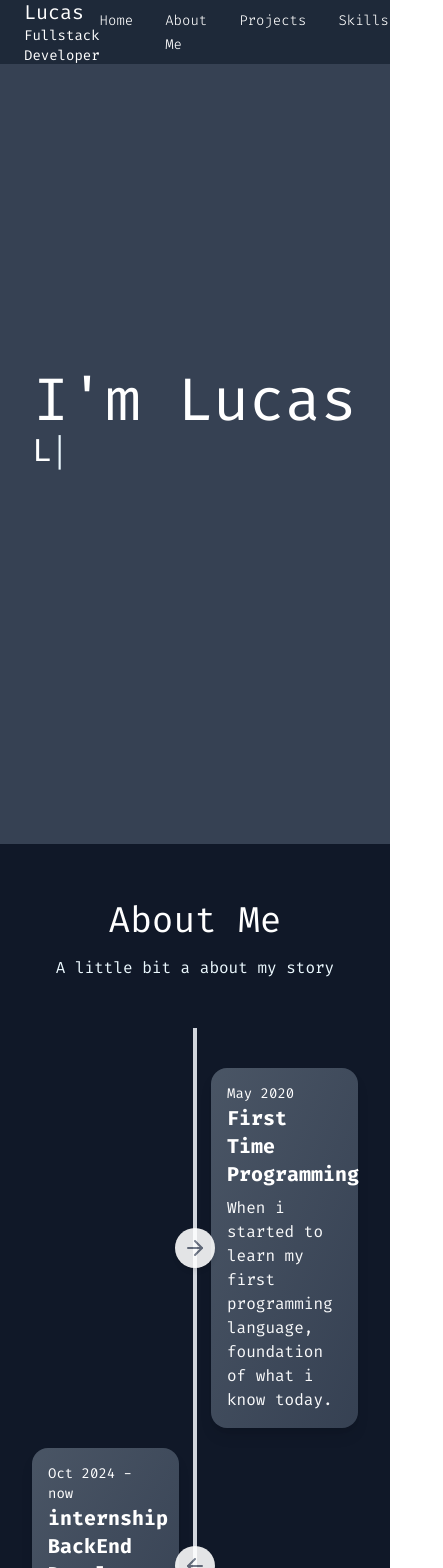
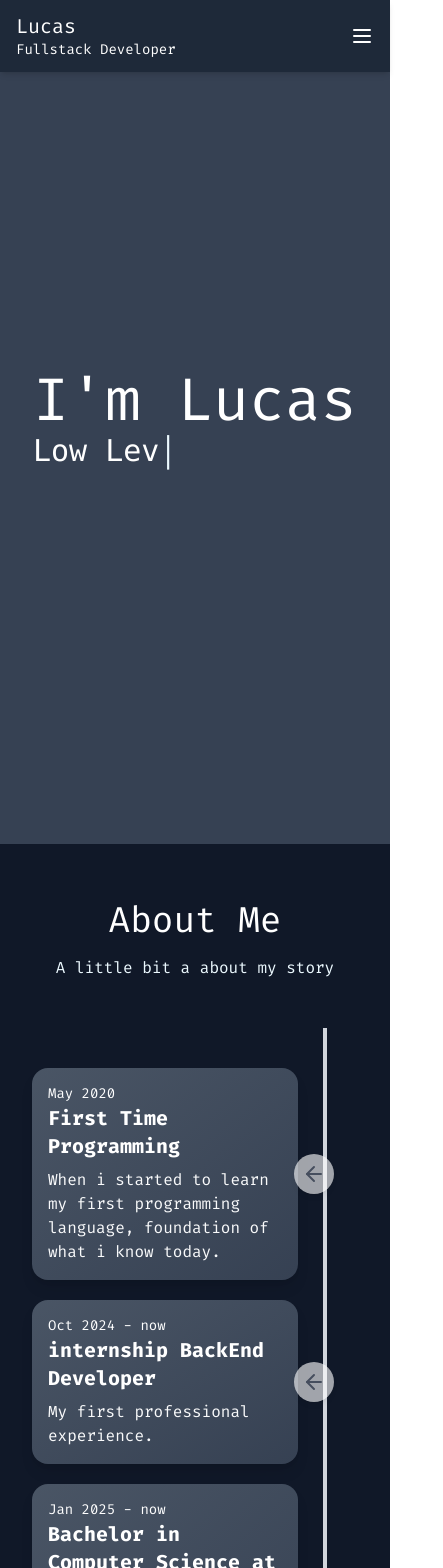
Before and after one commit to LucasNarZ/Portfolio, a React (Vite) app: page / in a window 390 px wide. Shown: the top 1568 px of the page, 443 px wide, since content can reach past the window. Built offline with nearby package versions, Linux system fonts and the light colour scheme.

Commit message:
feat: improve responsivenes

```diff
--- a/src/components/careerTimeline.tsx
+++ b/src/components/careerTimeline.tsx
@@ -27,17 +27,17 @@ const careerData: CareerStep[] = [
 export default function CareerTimeline() {
     return (
         <div className="relative flex flex-col items-center px-4 py-10">
-            <div className="absolute left-1/2 top-0 h-full w-1 bg-gray-300 transform -translate-x-1/2" />
+            <div className={`absolute left-5/6 md:left-1/2 top-0 h-full w-1 bg-gray-300 transform -translate-x-1/2`} />
 
             {careerData.map((step, index) => {
-                const isLeft = index % 2 === 0;
+                const isLeft = window.innerWidth > 500 ? index % 2 === 0 : 0;
                 return (
                     <div
                         key={index}
                         className={`relative w-full flex items-center mb-5 transition-all duration-500 ${!isLeft ? "justify-start" : "justify-end"
                             }`}
                     >
-                        <div className="w-1/2 px-4 group ">
+                        <div className="w-5/6 md:w-1/2 px-4 group ">
                             <div className="bg-gradient-to-br from-white to-gray-50 dark:from-gray-600 dark:to-gray-700 shadow-lg group-hover:shadow-2xl rounded-2xl p-4 transform transition-all duration-300 group-hover:scale-[1.03]">
                                 <p className="text-sm text-gray-400 dark:text-white">{step.date}</p>
                                 <h3 className="text-xl font-bold text-gray-800  dark:text-white">{step.title}</h3>
@@ -45,7 +45,7 @@ export default function CareerTimeline() {
                             </div>
                         </div>
 
-                        <div className="absolute left-1/2 transform -translate-x-1/2 z-10 bg-white p-2 rounded-full shadow-md group-hover:shadow-xl transition-all duration-300 animate-pulse">
+                        <div className="absolute left-5/6 md:left-1/2 transform -translate-x-1/2 z-10 bg-white p-2 rounded-full shadow-md group-hover:shadow-xl transition-all duration-300 animate-pulse">
                             <div className="transition-transform duration-300 group-hover:scale-125">
                                 {isLeft ? (
                                     <ArrowRight className="text-gray-500" />
--- a/src/components/header.tsx
+++ b/src/components/header.tsx
@@ -1,53 +1,78 @@
-import type { Dispatch } from "react";
+import { useState, type Dispatch } from "react";
 import ThemeToggle from "./themeToggle";
-import LanguageToggle from "./languageToggle";
 
 interface HeaderProps {
     darkTheme: boolean;
     setDarkTheme: Dispatch<boolean>;
 }
 
-function Header({darkTheme, setDarkTheme}:HeaderProps){
-    return(
-        <nav className="flex justify-between items-center w-[100vw] h-16 p-3 bg-gray-100 dark:bg-gray-800 fixed z-1000">
-            <div className="flex flex-col ml-3">
+function Header({ darkTheme, setDarkTheme }: HeaderProps) {
+    const [isMenuOpen, setIsMenuOpen] = useState(false);
+
+    return (
+        <nav className="w-full fixed z-50 bg-gray-100 dark:bg-gray-800 shadow-md">
+            <div className="max-w-screen-xl mx-auto px-4 py-3 flex items-center justify-between">
+                <div className="flex flex-col">
                     <p className="text-xl dark:text-white text-black">Lucas</p>
                     <p className="text-sm dark:text-white text-black">Fullstack Developer</p>
                 </div>
-            <div>
-                <ul className="flex gap-8">
-                    <li className="underline-animate group">
-                        <span><a href="#Home">Home</a></span>
-                        <span></span>
+
+                <button
+                    className="md:hidden text-black dark:text-white"
+                    onClick={() => setIsMenuOpen(!isMenuOpen)}
+                    aria-label="Toggle Menu"
+                >
+                    <svg
+                        className="w-6 h-6"
+                        fill="none"
+                        stroke="currentColor"
+                        viewBox="0 0 24 24"
+                        xmlns="http://www.w3.org/2000/svg"
+                    >
+                        {isMenuOpen ? (
+                            <path strokeLinecap="round" strokeLinejoin="round" strokeWidth={2} d="M6 18L18 6M6 6l12 12" />
+                        ) : (
+                            <path strokeLinecap="round" strokeLinejoin="round" strokeWidth={2} d="M4 6h16M4 12h16M4 18h16" />
+                        )}
+                    </svg>
+                </button>
+
+                <div className="hidden md:flex gap-8 items-center">
+                    <ul className="flex gap-6">
+                        {["Home", "AboutMe", "Projects", "Skills", "Contact", "SideProjects"].map((section) => (
+                            <li key={section} className="underline-animate group">
+                                <a href={`#${section}`}>{section.replace(/([A-Z])/g, ' $1').trim()}</a>
                             </li>
-                    <li className="underline-animate group">
-                        <span><a href="#AboutMe">About Me</a></span>
-                        <span></span>
+                        ))}
+                    </ul>
+                    <div className="flex gap-4">
+                        <ThemeToggle darkTheme={darkTheme} setDarkTheme={setDarkTheme} />
+                    </div>
+                </div>
+            </div>
+
+            {isMenuOpen && (
+                <div className="md:hidden px-4 pb-4">
+                    <ul className="flex flex-col gap-3">
+                        {["Home", "AboutMe", "Projects", "Skills", "Contact", "SideProjects"].map((section) => (
+                            <li key={section} className="underline-animate group">
+                                <a
+                                    href={`#${section}`}
+                                    onClick={() => setIsMenuOpen(false)} // Close menu on click
+                                    className="block py-1 text-black dark:text-white"
+                                >
+                                    {section.replace(/([A-Z])/g, ' $1').trim()}
+                                </a>
                             </li>
-                    <li className="underline-animate group">
-                        <span><a href="#Projects">Projects</a></span>
-                        <span></span>
-                    </li>
-                    <li className="underline-animate group">
-                        <span><a href="#Skills">Skills</a></span>
-                        <span></span>
-                    </li>
-                    <li className="underline-animate group">
-                        <span><a href="#Contact">Contact</a></span>
-                        <span></span>
-                    </li>
-                    <li className="underline-animate group">
-                        <span><a href="#SideProjects">Side Projects</a></span>
-                        <span></span>
-                    </li>
+                        ))}
                     </ul>
+                    <div className="flex gap-4 mt-4">
+                        <ThemeToggle darkTheme={darkTheme} setDarkTheme={setDarkTheme} />
                     </div>
-            <div className="flex gap-6">
-                <ThemeToggle  darkTheme={darkTheme} setDarkTheme={setDarkTheme} />
-                <LanguageToggle />
                 </div>
+            )}
         </nav>
-    )
+    );
 }
 
-export default Header
+export default Header;
--- a/src/components/project.tsx
+++ b/src/components/project.tsx
@@ -11,7 +11,7 @@ interface ProjectCardProps {
 
 export default function ProjectCard({ title, description, imageUrl, technologies = [], githubUrl = "#", liveUrl = "#" }: ProjectCardProps) {
     return (
-        <div className="group relative overflow-hidden w-[50vw] max-w-[600px] rounded-2xl border transition-transform hover:scale-[1.02] shadow-xl hover:shadow-2xl bg-white/70 border-gray-200 backdrop-blur-md dark:bg-white/10 dark:border-white/20">
+        <div className="group relative overflow-hidden w-11/12 place-self-center md:w-[50vw] max-w-[600px] rounded-2xl border transition-transform hover:scale-[1.02] shadow-xl hover:shadow-2xl bg-white/70 border-gray-200 backdrop-blur-md dark:bg-white/10 dark:border-white/20">
             <img src={imageUrl} alt={title} className="w-full h-52 object-cover transition-transform duration-500 group-hover:scale-105" />
             <div className="p-5 space-y-3">
                 {technologies.length > 0 && (
--- a/src/sections/aboutMe.tsx
+++ b/src/sections/aboutMe.tsx
@@ -2,9 +2,9 @@ import CareerTimeline from "../components/careerTimeline"
 
 function AboutMe(){
     return (
-        <section id="AboutMe" className="flex flex-col w-[100vw] h-[900px] bg-gray-100 dark:bg-gray-900 items-center">
+        <section id="AboutMe" className="flex flex-col w-[100vw] min-h-[900px] bg-gray-100 dark:bg-gray-900 items-center pb-5">
             <h1 className="text-4xl mt-14 mb-4 text-black dark:text-white">About Me</h1>
-            <p className="mb-12">A little bit a about my story</p>
+            <p className="mb-12 text-center">A little bit a about my story</p>
             <div className="flex">
                 <CareerTimeline />
             </div>
--- a/src/sections/contactMe.tsx
+++ b/src/sections/contactMe.tsx
@@ -12,7 +12,7 @@ function ContactMe() {
         <a href="mailto:lucasnarloch123@gmail.com" className="text-gray-800 dark:text-white hover:text-red-500 transition-colors" aria-label="Email">
             <FaEnvelope className="w-12 h-12" />
         </a>
-        <a href="https://linkedin.com/in/" target="_blank" rel="noopener noreferrer" className="text-gray-800 dark:text-white hover:text-blue-700 transition-colors" aria-label="LinkedIn">
+        <a href="https://www.linkedin.com/in/lucasnarloch" target="_blank" rel="noopener noreferrer" className="text-gray-800 dark:text-white hover:text-blue-700 transition-colors" aria-label="LinkedIn">
             <FaLinkedin className="w-12 h-12"/>
         </a>
       </div>
--- a/src/sections/projects.tsx
+++ b/src/sections/projects.tsx
@@ -2,15 +2,18 @@ import ProjectCard from "../components/project"
 
 function Projects(){
     return (
-        <section id="Projects" className="flex flex-col w-[100vw] h-[1100px] bg-white
-        dark:bg-gray-700 items-center">
+        <section id="Projects" className="flex flex-col w-[100vw] min-h-[1100px] bg-white
+        dark:bg-gray-700 items-center pb-10">
             <h1 className="text-4xl mt-14 mb-4 text-black dark:text-white">Projects</h1>
-            <p className="mb-12 text-black dark:text-white">Some projects that demonstrate my skills.</p>
-            <div className="grid grid-cols-2 gap-12">
+            <p className="mb-12 text-black dark:text-white text-center">Some projects that demonstrate my skills.</p>
+            <div className="grid grid-cols-1 md:grid-cols-2 gap-12">
+                <ProjectCard title="Sunlog.dev" description="Sunlog.dev is a developer-focused platform to create, share, and discover devlogs. Organize your coding journey by projects, skills, and tags, and explore trending users and posts. Built with Next.js, NestJS, and PostgreSQL for a fast and scalable experience." imageUrl="sunlog.png" technologies={["NestJS", "NextJS", "Docker", "PostgresSQL", "Sequelize", "AWS", "CI/CD"]} liveUrl="52.207.81.181" githubUrl="https://github.com/LucasNarZ/Sunlog.dev"/>
+
                 <ProjectCard title="Bookland" description="A monthly book subscription website made using React and Sass." imageUrl="bookland.png"  technologies={["HTML", "CSS", "React", "Redux"]} liveUrl="https://landing-page-lucasnarz.vercel.app/" githubUrl="https://github.com/LucasNarZ/Book-Service-Landing-page"/>
-                <ProjectCard title="Form" description="A dev form using react-hook-form lib." imageUrl="form.png" technologies={["React", "React Hook Form", "Material UI"]} liveUrl="form-five-xi.vercel.app" githubUrl="https://github.com/LucasNarZ/Form"/>
+
                 <ProjectCard title="PocScript" description="A compiler written in C that converts to assembly." imageUrl="gear.svg" technologies={["C", "NASM", "make"]}/>
-                <ProjectCard title="Simple Thermostat" description="A simple thermostat firmware written in C++ that connection to aws, basic control front-end and api using API Gateway." imageUrl="gear.svg" technologies={["C++", "Arduino Framework", "Esp32", "AWS"]}/>
+
+                <ProjectCard title="Simple Thermostat" description="A simple thermostat firmware written in C++ that connect to aws, basic control front-end and api using API Gateway." imageUrl="gear.svg" technologies={["C++", "Arduino Framework", "Esp32", "AWS"]}/>
             </div>
 
         </section>
--- a/src/sections/skills.tsx
+++ b/src/sections/skills.tsx
@@ -1,5 +1,5 @@
 import { FaPython, FaReact, FaAws, FaNode, FaDocker, FaSass} from "react-icons/fa"
-import { SiTypescript ,SiNestjs, SiPostgresql, SiC, SiGit, SiTailwindcss, SiRedis, SiTypeorm, SiJest } from "react-icons/si"
+import { SiSequelize, SiTypescript ,SiNestjs, SiPostgresql, SiC, SiGit, SiTailwindcss, SiTypeorm, SiJest } from "react-icons/si"
 import Skill from "../components/skill"
 
 function Skills(){
@@ -14,7 +14,7 @@ function Skills(){
     <SiC className="w-14 h-10  text-blue-500"/>,
     <FaNode className="w-14 h-10 text-green-500"/>,
     <SiTailwindcss className="w-14 h-10 text-blue-500" />,
-    <SiRedis className="w-14 h-10 text-red-500"/>,
+    <SiSequelize className="w-14 h-10 text-blue-500"/>,
     <SiTypeorm className="w-14 h-10 dark:text-white text-gray-500" />,
     <SiGit className="w-14 h-10 text-red-500" />,
     <SiJest className="w-14 h-10 text-red-500" />,
@@ -25,10 +25,10 @@ function Skills(){
     return (
         <section id="Skills" className="flex flex-col w-[100vw] h-[900px] bg-gray-100 dark:bg-gray-900 items-center">
             <h1 className="text-4xl mt-10 mb-4 text-black dark:text-white">Skills</h1>
-            <p className="mb-12 text-black dark:text-white">The skills that allow me to create anything.</p>
+            <p className="mb-12 text-black dark:text-white text-center">The skills that allow me to create anything.</p>
             <div className="h-full flex items-center justify-center">
 
-                <div className="grid grid-cols-5 gap-16">
+                <div className="grid grid-cols-3 md:grid-cols-5 gap-16">
                     {skillsIcons.map((icon, index) => {
                         return (
                             <Skill key={index} icon={icon}/>
```
Also changed, not shown: public/sunlog.png (added). Lines whose indentation alone changed are shown as unchanged.
